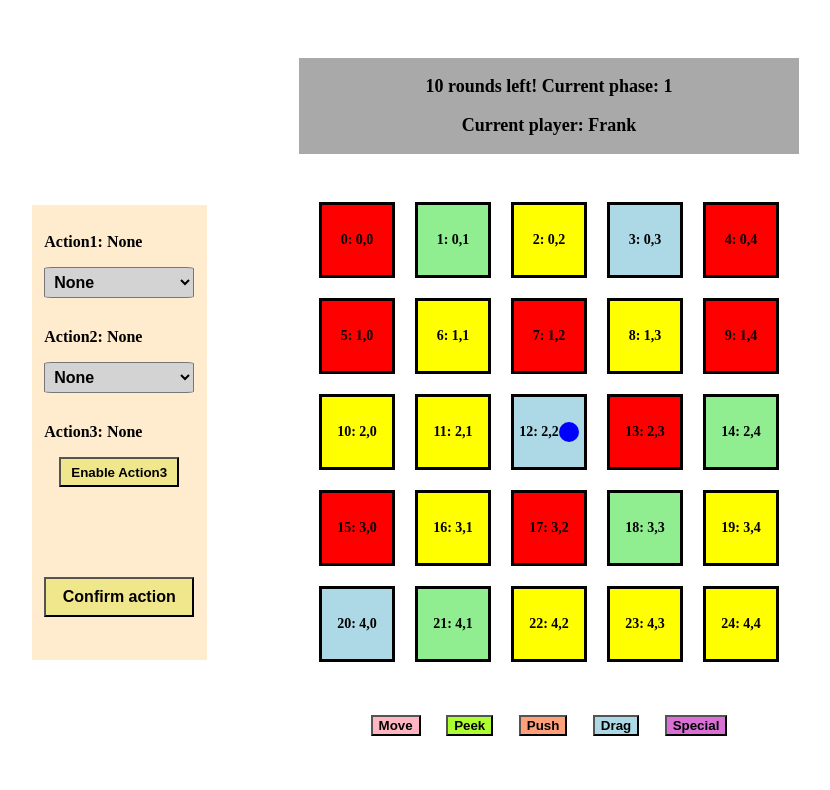
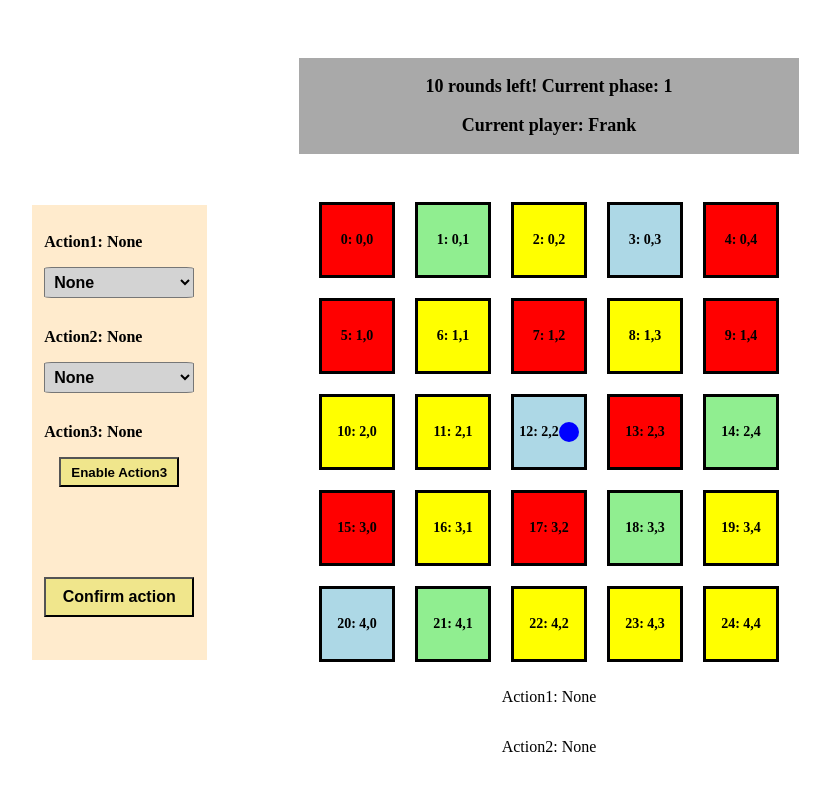
Before and after one commit to murixiyang/Room25, an Angular app in the folder Room25Web/: page / in a window 1280 px wide. Shown: the top 790 px of the page, without its empty margins (91-921 px from the left). Built offline with nearby package versions, Linux system fonts and the light colour scheme.

Commit message:
Emit confirmed action to player

```diff
--- a/Room25Web/src/app/actionplan/actionplan.component.ts
+++ b/Room25Web/src/app/actionplan/actionplan.component.ts
@@ -1,4 +1,4 @@
-import { Component } from '@angular/core';
+import { Component, EventEmitter, Output } from '@angular/core';
 import { Action } from '../action.enum';
 import { NgClass, NgFor, NgIf } from '@angular/common';
 import { FormsModule } from '@angular/forms';
@@ -27,6 +27,10 @@ export class ActionplanComponent {
 
   allActions: Action[] = Object.values(Action);
 
+  @Output() triggerActionConfirmed: EventEmitter<Action[]> = new EventEmitter<
+    Action[]
+  >();
+
   setEnableAction3(enabled: boolean): void {
     this.action3Enabled = enabled;
   }
@@ -35,8 +39,10 @@ export class ActionplanComponent {
     return this.action3Enabled;
   }
 
+  // When click confirm, lock Action1 and Action2. Then emit
   confirmAction(): void {
     this.actionConfirmed = true;
+    this.triggerActionConfirmed.emit([this.action1, this.action2]);
   }
 
   getActionConfirmed(): boolean {
--- a/Room25Web/src/app/app.component.html
+++ b/Room25Web/src/app/app.component.html
@@ -16,14 +16,20 @@
     ></app-timeline>
     <div class="column-display">
       <div class="left-column">
-        <app-actionplan class="action-plan"></app-actionplan>
+        <app-actionplan
+          class="action-plan"
+          (triggerActionConfirmed)="gameboard.assignAction($event)"
+        ></app-actionplan>
       </div>
       <div class="main-column">
         <app-gameboard class="gameboard" #gameboard></app-gameboard>
-        <app-action-choose-board
+        <!-- <app-action-choose-board
           class="action-choose-board"
           (triggerActionChoose)="gameboard.handleShowActionTarget($event)"
-        ></app-action-choose-board>
+        ></app-action-choose-board> -->
+
+        <p>Action1: {{ gameboard.player.action1 }}</p>
+        <p>Action2: {{ gameboard.player.action2 }}</p>
       </div>
     </div>
   </div>
--- a/Room25Web/src/app/gameboard/gameboard.component.ts
+++ b/Room25Web/src/app/gameboard/gameboard.component.ts
@@ -75,8 +75,10 @@ export class GameboardComponent {
     this.roomSvc.revealRoom(this.roomDistribution[2][2]);
   }
 
-  getPlayer(): Player {
-    return this.player;
+  // When receive confirmed action from plan board
+  assignAction(event: Action[]) {
+    this.player.action1 = event[0];
+    this.player.action2 = event[1];
   }
 
   // When action selected
```
